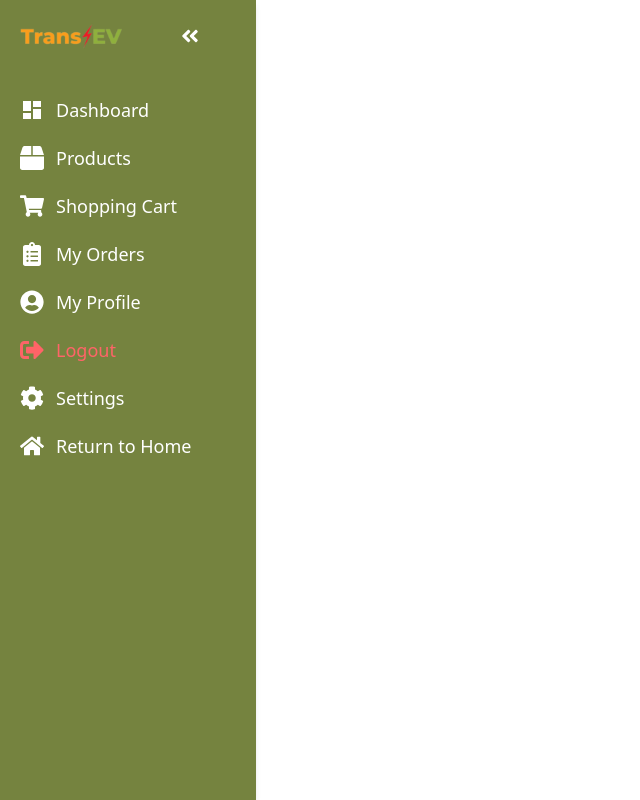
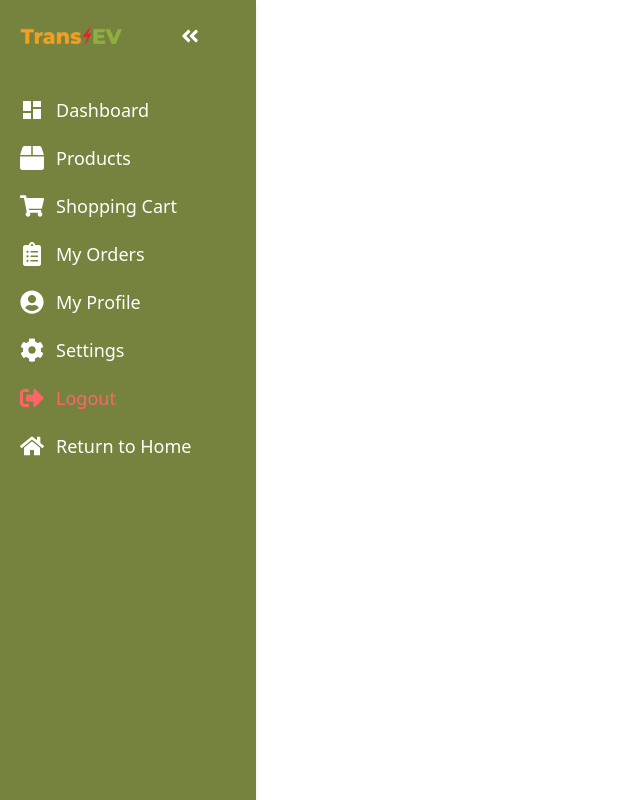
Before and after one commit to Transmogriffy-Global-Private-Limited/transevfrontend, a React (Vite) app: page /usersidebar in a window 1280 px wide. Shown: the whole page, without its empty margins (0-640 px from the left). Built offline with nearby package versions, Linux system fonts and the light colour scheme.

Commit message:
usersidebar

```diff
--- a/src/components/User/User_sidebar.jsx
+++ b/src/components/User/User_sidebar.jsx
@@ -127,7 +127,14 @@ const Sidebar = ({ isVisible = false, onClose = () => {} }) => {
             label="My Profile"
             showText={isExpanded}
           />
-          <li>
+
+          <SidebarLink
+            icon={<FaCog />}
+            to="/setting"
+            label="Settings"
+            showText={isExpanded}
+          />
+           <li>
             <button
               onClick={handleLogout}
               className="flex items-center w-full px-3 py-2 rounded-md text-sm text-red-400 hover:bg-[#2d3748] transition-colors"
@@ -136,12 +143,6 @@ const Sidebar = ({ isVisible = false, onClose = () => {} }) => {
               {isExpanded && <span className="text-lg">Logout</span>}
             </button>
           </li>
-          <SidebarLink
-            icon={<FaCog />}
-            to="/setting"
-            label="Settings"
-            showText={isExpanded}
-          />
            <SidebarLink
             icon={<FaHome />}
             to="/"
```
